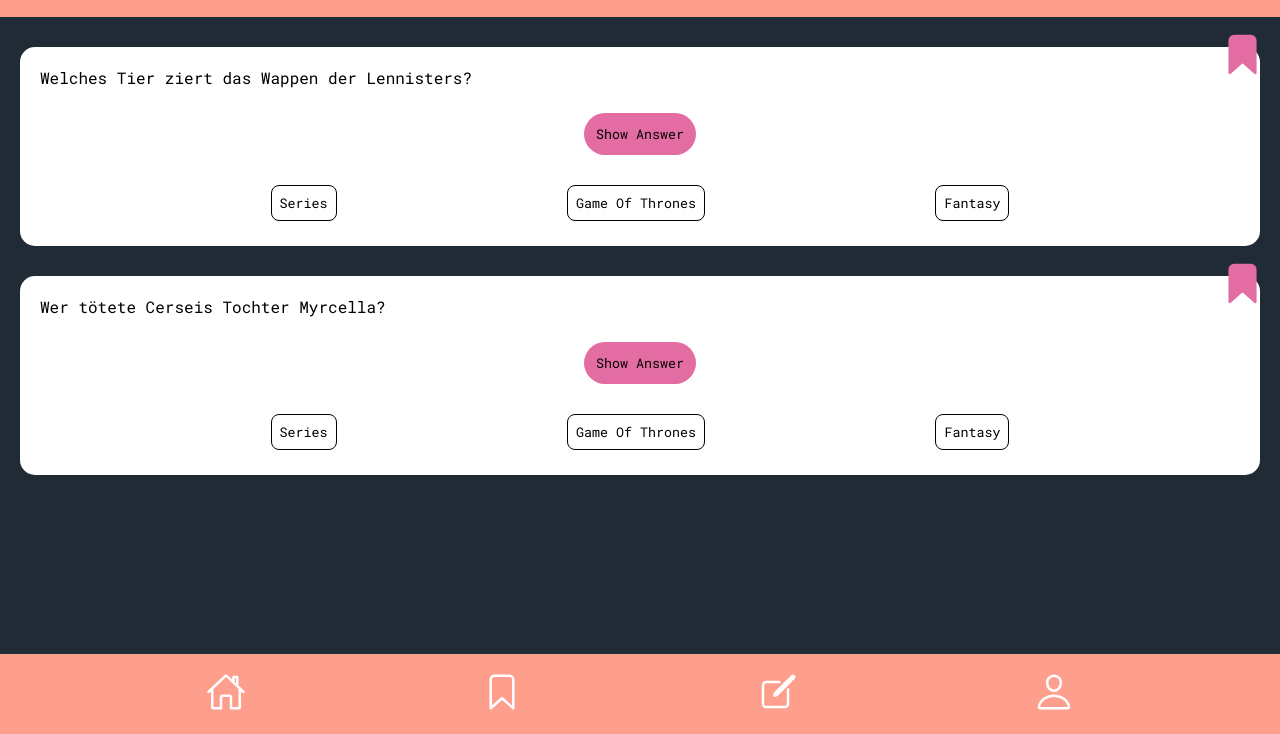
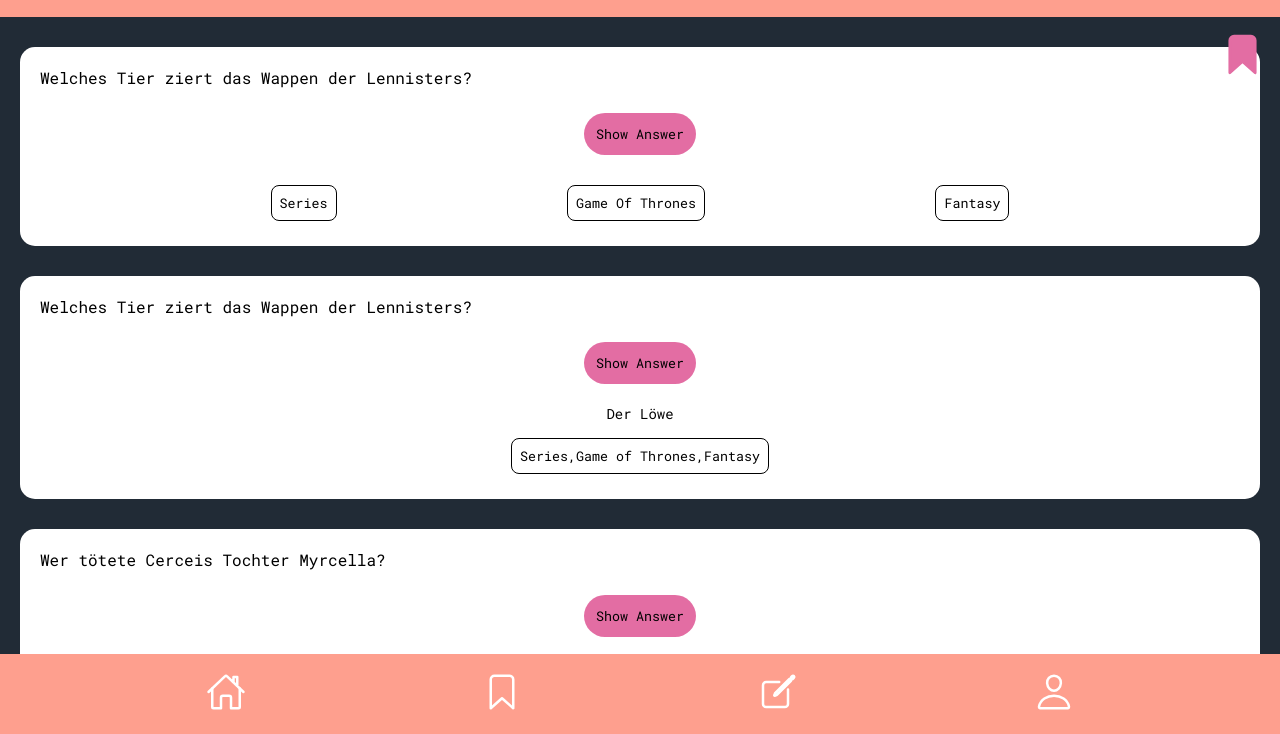
Before and after one commit to therealchrismcfly/quizapp, a plain HTML site: page index.html in a window 1280 px wide. Shown: the part 66-800 px from the top of the page. Drawn offline with Linux system fonts and the light colour scheme.

Commit message:
create show answer buttons

```diff
--- a/components/questioncard/questioncard.js
+++ b/components/questioncard/questioncard.js
@@ -0,0 +1,101 @@
+export default function Questions() {
+  const questions = [
+    {
+      quest: "Welches Tier ziert das Wappen der Lennisters?",
+      answer: "Der Löwe",
+      tags: ["Series", "Game of Thrones", "Fantasy"],
+    },
+
+    {
+      quest: "Wer tötete Cerceis Tochter Myrcella?",
+      answer: "Ellaria Sand",
+      tags: ["Series", "Game of Thrones", "Fantasy"],
+    },
+
+    {
+      quest: "Wie heißt das Schwert von Arya Stark?",
+      answer: "Nadel",
+      tags: ["Series", "Game of Thrones", "Fantasy"],
+    },
+
+    {
+      quest:
+        "Wieviele Dracheneier bekommt Daenerys zu ihrer Hochzeit geschenkt?",
+      answer: "Drei",
+      tags: ["Series", "Game of Thrones", "Fantasy"],
+    },
+
+    {
+      quest: "Welcher der Schattenwölfe starb zuerst?",
+      answer: "Lady",
+      tags: ["Series", "Game of Thrones", "Fantasy"],
+    },
+  ];
+
+  //get main
+  const main = document.querySelector('[data-js="content"]');
+
+  //get QuestionCards
+  questions.forEach((question) => {
+    const quizCard = document.createElement("article");
+    quizCard.classList.add("card");
+    // dann svg und das an Button appenden, button.innerHtml = svg als string reinpacken.
+    //ul erstellen, Rest drin verschachteln.
+
+    const cardQuestion = document.createElement("p");
+    cardQuestion.classList.add("card__question");
+    cardQuestion.innerText = question.quest;
+
+    const bookmarkButton = document.createElement("button");
+    bookmarkButton.classList.add("bookmark-button");
+
+    /* const bookmarkButtonIcon = document.createElement("svg");
+    bookmarkButtonIcon.classList.add("bookmark-button__icon");
+    bookmarkButtonIcon.innerHTML = */
+
+    const showAnswerContainer = document.createElement("div");
+    showAnswerContainer.classList.add("card__show-answer");
+
+    const showAnswerButton = document.createElement("button");
+    showAnswerButton.classList.add("card__show-answer__button");
+    showAnswerButton.innerText = "Show Answer";
+    showAnswerButton.addEventListener("click", () => {
+      cardAnswer.classList.toggle("card__show-answer__answer--hidden");
+    });
+
+    const cardAnswer = document.createElement("p");
+    cardAnswer.classList.add("card__show-answer__answer");
+    cardAnswer.innerText = question.answer;
+    cardAnswer.classList.add = "card__show-answer__answer--hidden";
+
+    const tagContainer = document.createElement("ul");
+    tagContainer.classList.add("card__taglist");
+
+    const cardTag = document.createElement("button");
+    cardTag.classList.add("card__taglist__item");
+    cardTag.innerText = question.tags;
+
+    //Tags erstellen
+    /*const tagContainer = document.createElement("ul");
+    tagContainer.classList.add("card__taglist");
+
+    question.tags.forEach((tag) => {
+      const cardTag = document.createElement("button");
+      cardTag.classList.add("card__taglist__item");
+      cardTag.innerText = tag;
+    });*/
+
+    //dranhängen
+    quizCard.append(
+      cardQuestion,
+      bookmarkButton,
+      showAnswerContainer,
+      cardAnswer,
+      tagContainer
+    );
+
+    showAnswerContainer.append(showAnswerButton);
+    tagContainer.append(cardTag);
+    main.append(quizCard);
+  });
+}
--- a/index.html
+++ b/index.html
@@ -18,7 +18,7 @@
     <header>
       <h1>Quiz-App</h1>
     </header>
-    <main>
+    <main data-js="content">
       <article class="card" data-js="card">
         <button class="bookmark-button" data-js="bookmark">
           <svg
@@ -47,44 +47,15 @@
           Der Löwe
         </p>
         <ul class="card__taglist">
-          <li><button class="card__taglist__item">Series</button></li>
-          <li>
+          <li class="card__taglist__itemlist">
+            <button class="card__taglist__item">Series</button>
+          </li>
+          <li class="card__taglist__itemlist">
             <button class="card__taglist__item">Game Of Thrones</button>
           </li>
-          <li><button class="card__taglist__item">Fantasy</button></li>
-        </ul>
-      </article>
-      <article class="card" data-js="card">
-        <button class="bookmark-button" data-js="bookmark">
-          <svg
-            xmlns="http://www.w3.org/2000/svg"
-            class="bookmark-button__icon bookmark-button__icon--filled"
-            data-js="filled"
-            viewBox="0 0 512 512"
-          >
-            <path
-              d="M352 48H160a48 48 0 00-48 48v368l144-128 144 128V96a48 48 0 00-48-48z"
-            />
-          </svg>
-        </button>
-        <p class="card__question">Wer tötete Cerseis Tochter Myrcella?</p>
-        <div class="card__show-answer">
-          <button class="card__show-answer__button" data-js="button">
-            Show Answer
-          </button>
-        </div>
-        <p
-          class="card__show-answer__answer--hidden card__show-answer__answer"
-          data-js="answer"
-        >
-          Ellaria Sand
-        </p>
-        <ul class="card__taglist">
-          <li><button class="card__taglist__item">Series</button></li>
-          <li>
-            <button class="card__taglist__item">Game Of Thrones</button>
+          <li class="card__taglist__itemlist">
+            <button class="card__taglist__item">Fantasy</button>
           </li>
-          <li><button class="card__taglist__item">Fantasy</button></li>
         </ul>
       </article>
     </main>
--- a/index.js
+++ b/index.js
@@ -1,6 +1,7 @@
 import ShowAnswer from "./components/show-answers/show-answers.js";
 import Bookmark from "./components/bookmark/bookmark.js";
+import Questions from "./components/questioncard/questioncard.js";
 
 ShowAnswer();
-
 Bookmark();
+Questions();
```
